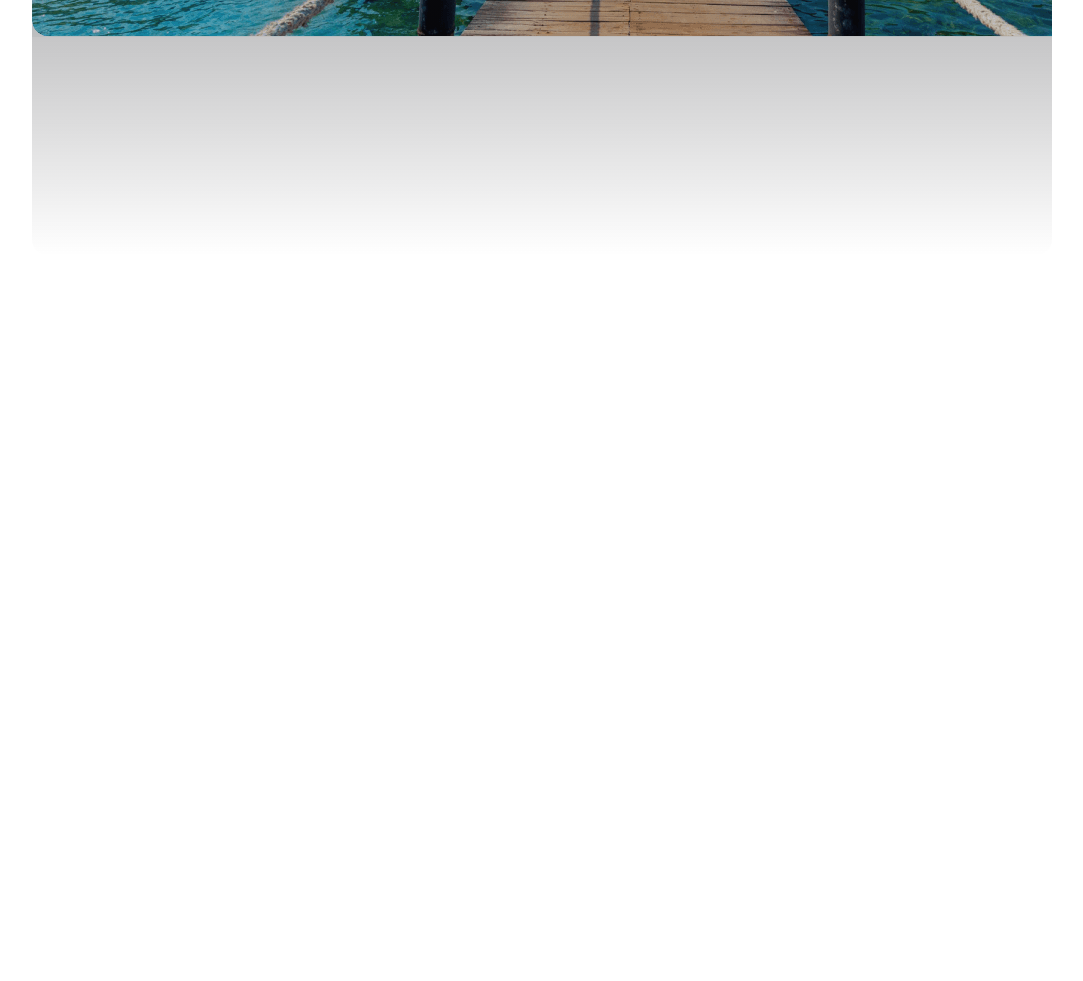
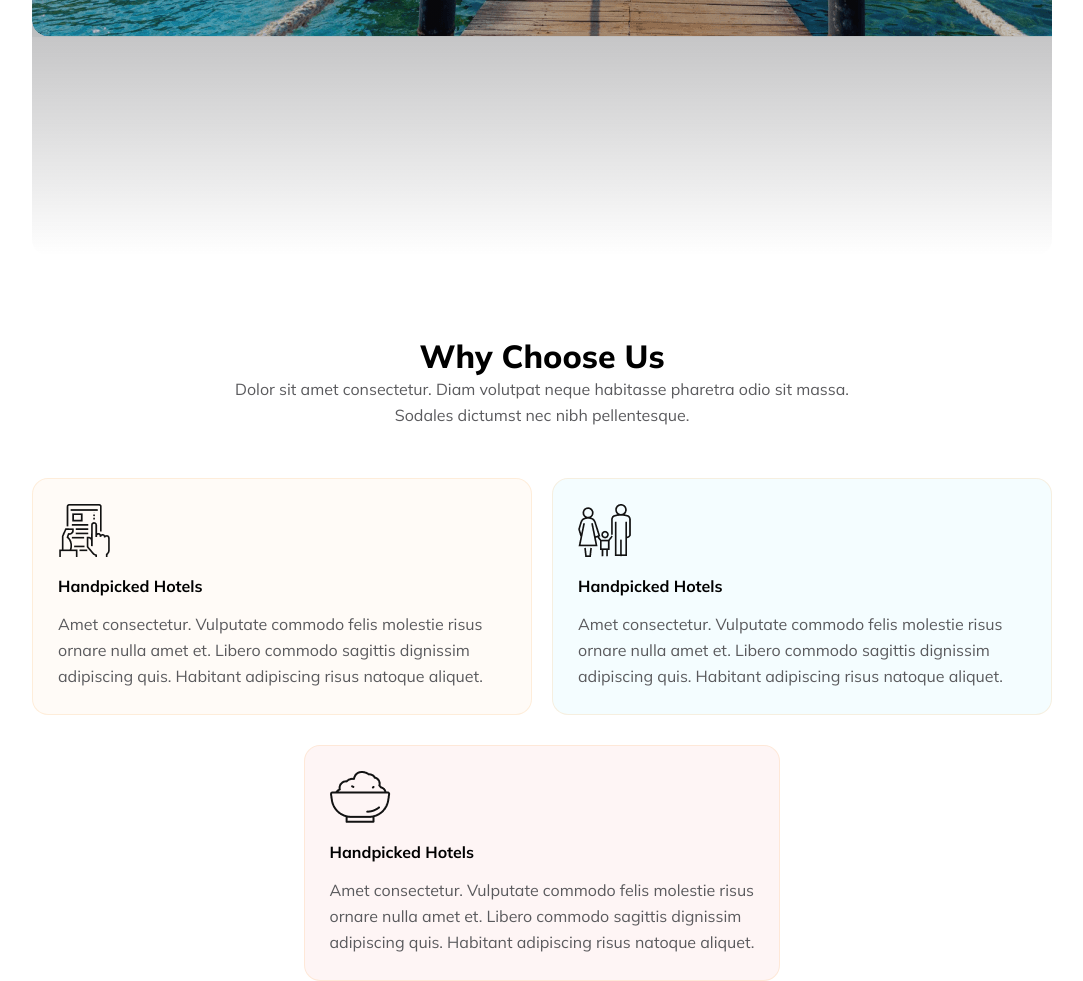
Before and after one commit to freelancer-rased/Hero-Travel-Responsive, a plain HTML site: page index.html in a window 1280 px wide. Shown: the part 547-1528 px from the top of the page, without its empty margins (98-1181 px from the left). Before the commit the page ends 803 px from the top, so only its background shows below. Drawn offline with Linux system fonts and the light colour scheme.

Commit message:
why choose us section created

```diff
--- a/index.html
+++ b/index.html
@@ -69,7 +69,38 @@
       </section>
     </header>
 
-    <main></main>
+    <main>
+
+           <!-- why choose us section  -->
+        <section class="why-container">
+            <div class="why-content">
+                <h2 class="primary-title">Why Choose Us</h2>
+            <p class="primary-description">Dolor sit amet consectetur. Diam volutpat neque habitasse pharetra odio sit massa. <br> Sodales dictumst nec nibh pellentesque.</p>
+            </div>
+
+            <div class="box-container">
+                <div class="box" id="box-1">
+                    <img src="./Images/Frame-1.png" alt="">
+                    <h4 class="seconday-title">Handpicked Hotels</h4>
+                    <p class="primary-description"> Amet consectetur. Vulputate commodo felis molestie risus  ornare nulla amet et. Libero commodo sagittis dignissim adipiscing quis. Habitant adipiscing risus natoque aliquet. </p>
+                </div>
+                <div class="box" id="box-2">
+                    <img src="./Images/shelter.png" alt="">
+                    <h4 class="seconday-title">Handpicked Hotels</h4>
+                    <p class="primary-description"> Amet consectetur. Vulputate commodo felis molestie risus  ornare nulla amet et. Libero commodo sagittis dignissim adipiscing quis. Habitant adipiscing risus natoque aliquet. </p>
+                </div>
+            </div>
+
+            <div class="box-middle">
+                <div class="box" id="box-3">
+                    <img src="./Images/food.png" alt="">
+                    <h4 class="seconday-title">Handpicked Hotels</h4>
+                    <p class="primary-description"> Amet consectetur. Vulputate commodo felis molestie risus <br> ornare nulla amet et. Libero commodo sagittis dignissim <br> adipiscing quis. Habitant adipiscing risus natoque aliquet. </p>
+                </div>
+            </div>
+        </section>
+
+    </main>
 
     <footer></footer>
   </body>
--- a/style.css
+++ b/style.css
@@ -3,6 +3,7 @@
   padding: 0;
 }
 
+/* shared style  */
 .primary-text {
   font-family: "Mulish", serif;
 }
@@ -10,6 +11,23 @@
 header,
 main {
   padding: 0 130px;
+}
+
+.primary-title{
+    font-size: 2rem;
+    font-weight: 800;
+}
+
+.secondary-title{
+    font-size: 24px;
+font-weight: 800;
+}
+
+.primary-description{
+    color: rgb(90, 90, 93);
+font-size: 16px;
+font-weight: 400;
+line-height: 26px;
 }
 
 /* nav section style  */
@@ -103,3 +121,46 @@ button {
   color: white;
   font-weight: 700;
 }
+
+
+/* why choose us style  */
+.why-content{
+    text-align: center;
+    margin-top: 80px;
+}
+
+.box-container{
+    display: flex;
+    justify-content: center;
+    gap: 20px;
+    margin: 50px 0 30px 0;
+
+}
+
+.box{
+    padding: 25px;
+    border: 1px solid rgba(251, 181, 99, 0.2);
+border-radius: 16px;
+}
+
+.box h4{
+    margin: 15px 0;
+}
+
+.box-middle{
+    display: flex;
+    justify-content: center;
+    align-items: center;
+}
+
+#box-1{
+    background: rgba(251, 181, 99, 0.05);
+}
+
+#box-2{
+    background: rgba(41, 206, 246, 0.05);
+}
+
+#box-3{
+    background: rgba(233, 68, 68, 0.05);
+}
```
Also changed, not shown: Images/Frame-1.png (added), Images/food.png (added), Images/shelter.png (added).
